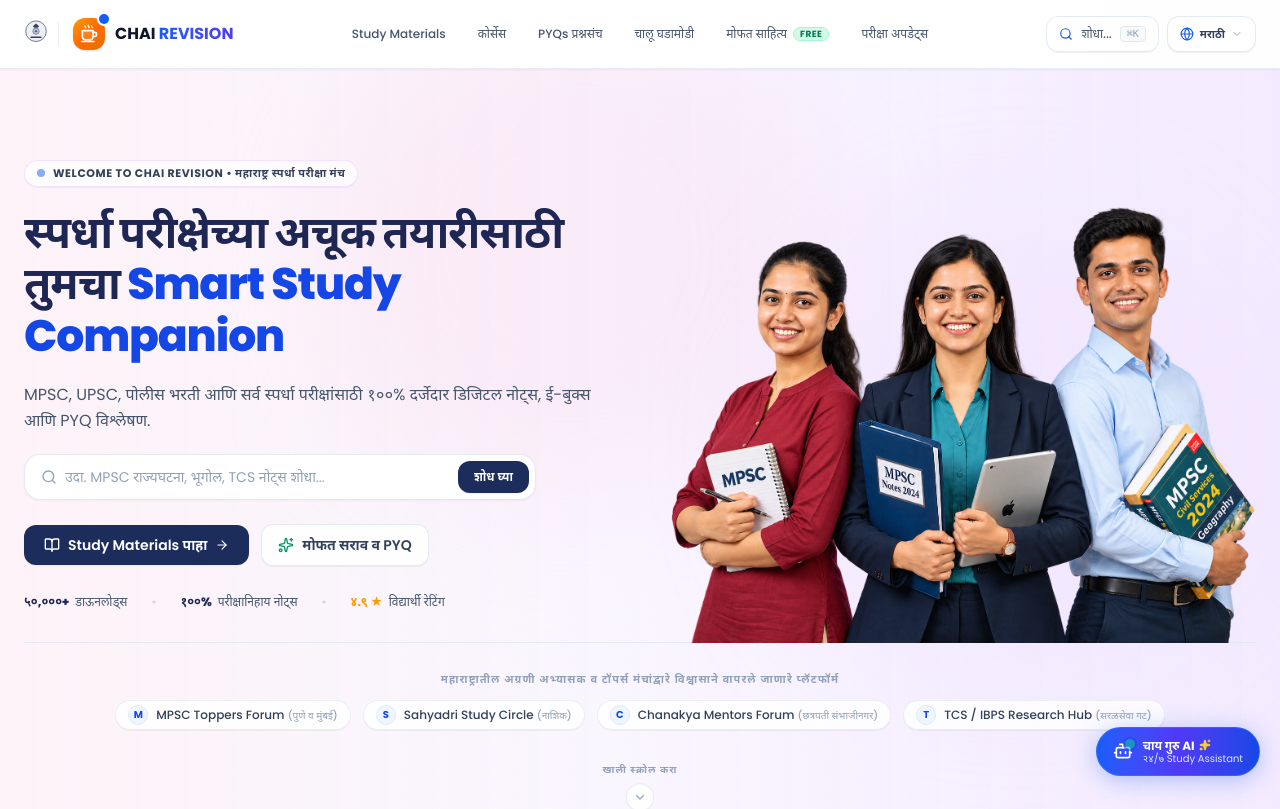
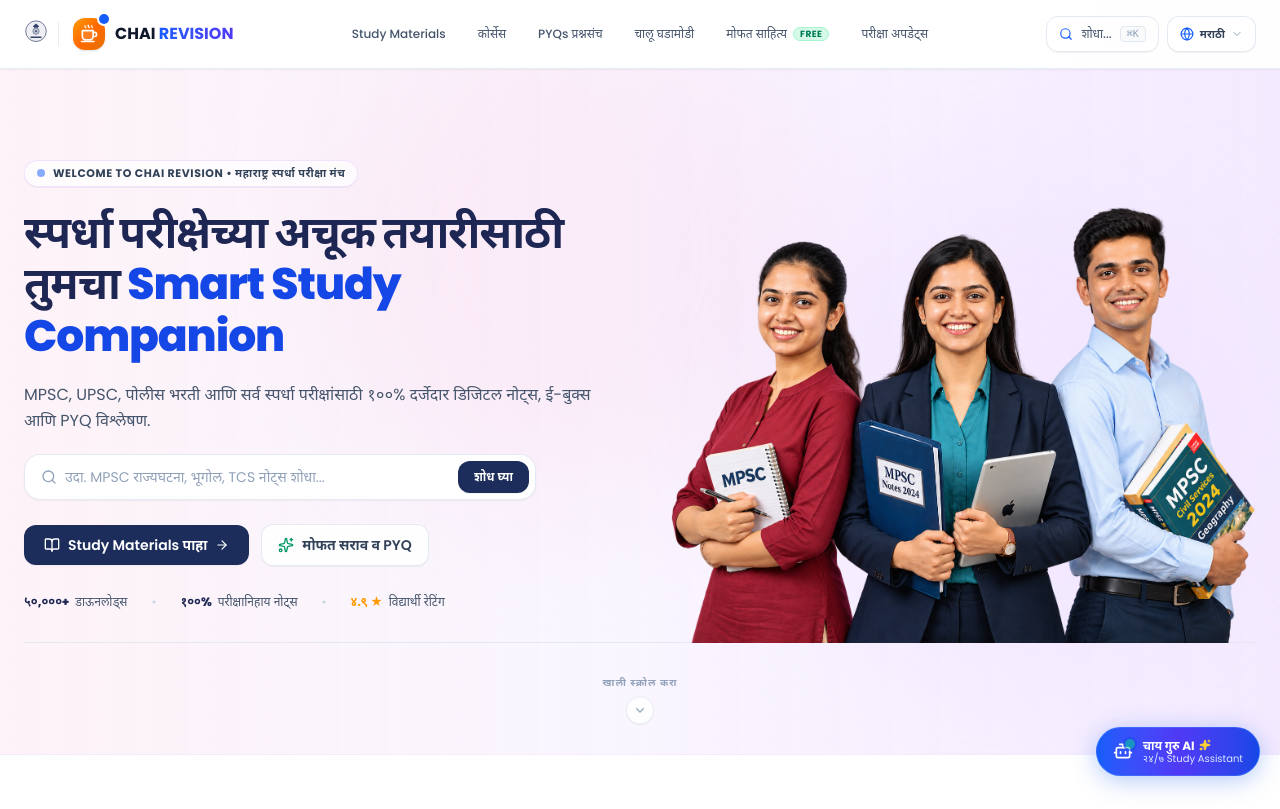
Before and after one commit to sapatil2212/Chai_Revision, a Next.js app: page / in a window 1280 px wide. Shown: the top 809 px of the page. Built offline with nearby package versions, Linux system fonts and the light colour scheme.

Commit message:
refactor(hero): remove toppers endorsement strip and streamline bottom section

```diff
--- a/components/home/HeroSection.tsx
+++ b/components/home/HeroSection.tsx
@@ -25,7 +25,7 @@
   return (
     <section
       id="hero-section"
-      className="relative overflow-hidden bg-gradient-to-r from-[#FDF2F8]/95 via-[#FAF5FF]/90 to-[#F3E8FF]/85 pt-28 sm:pt-32 md:pt-36 lg:pt-40 pb-12 sm:pb-16 border-b border-purple-100/70"
+      className="relative overflow-hidden bg-gradient-to-r from-[#FDF2F8]/95 via-[#FAF5FF]/90 to-[#F3E8FF]/85 pt-28 sm:pt-32 md:pt-36 lg:pt-40 pb-6 sm:pb-8 border-b border-purple-100/70"
     >
       {/* Background Soft Glows & Subtle Grid */}
       <div className="absolute top-0 left-1/4 w-[500px] h-[500px] bg-pink-200/25 rounded-full blur-3xl pointer-events-none -z-0" />
@@ -142,35 +142,8 @@
 
         </div>
 
-        {/* Minimalist Trust & Toppers Endorsement Strip - Faint Gray Line Touched by Image Bottom */}
-        <div className="border-t border-slate-200/90 pt-6 sm:pt-7">
-          <p className="text-center text-[11px] font-semibold uppercase tracking-widest text-slate-400 mb-3">
-            {lang === 'mr'
-              ? 'महाराष्ट्रातील अग्रणी अभ्यासक व टॉपर्स मंचांद्वारे विश्वासाने वापरले जाणारे प्लॅटफॉर्म'
-              : 'Validated by leading toppers forums, academy faculties & mentor circles'}
-          </p>
-
-          <div className="flex flex-wrap items-center justify-center gap-2.5 sm:gap-3 text-slate-700">
-            {[
-              { name: 'MPSC Toppers Forum', sub: 'पुणे व मुंबई' },
-              { name: 'Sahyadri Study Circle', sub: 'नाशिक' },
-              { name: 'Chanakya Mentors Forum', sub: 'छत्रपती संभाजीनगर' },
-              { name: 'TCS / IBPS Research Hub', sub: 'सरळसेवा गट' },
-            ].map((partner, i) => (
-              <div
-                key={i}
-                className="flex items-center gap-2 bg-white/80 border border-slate-200/70 px-3 py-1 rounded-full shadow-2xs hover:border-slate-300 transition-all"
-              >
-                <div className="w-5 h-5 rounded-full bg-blue-50 text-blue-700 font-bold text-[10px] flex items-center justify-center shrink-0 border border-blue-100">
-                  {partner.name.charAt(0)}
-                </div>
-                <p className="text-xs font-medium text-slate-700 leading-tight">
-                  {partner.name} <span className="text-[10px] text-slate-400">({partner.sub})</span>
-                </p>
-              </div>
-            ))}
-          </div>
-        </div>
+        {/* Faint Gray Line Touched by Image Bottom */}
+        <div className="border-t border-slate-200/90" />
 
         {/* Animated Scroll Down Indicator */}
         <div className="mt-6 sm:mt-8 flex justify-center">
```
